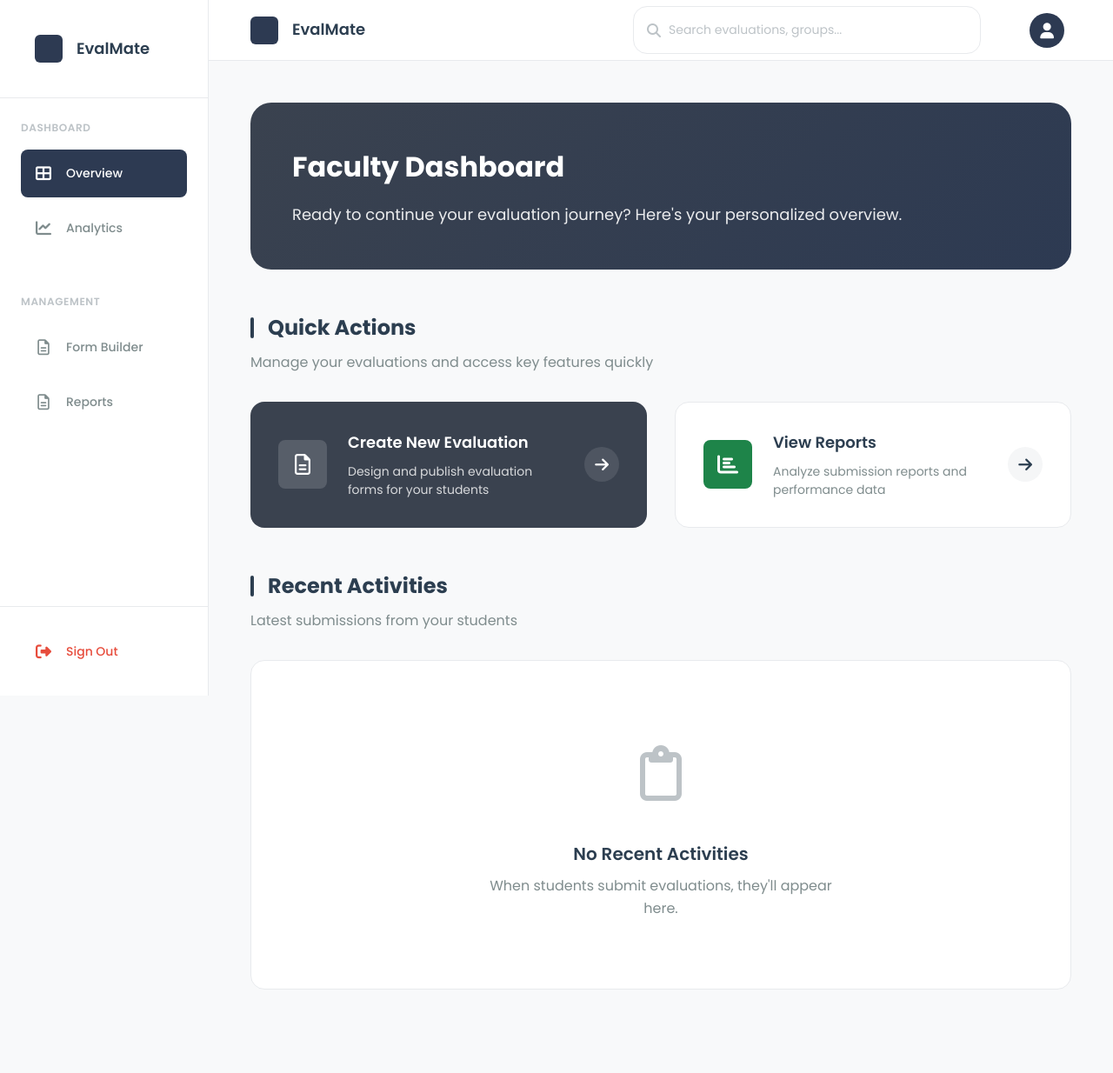
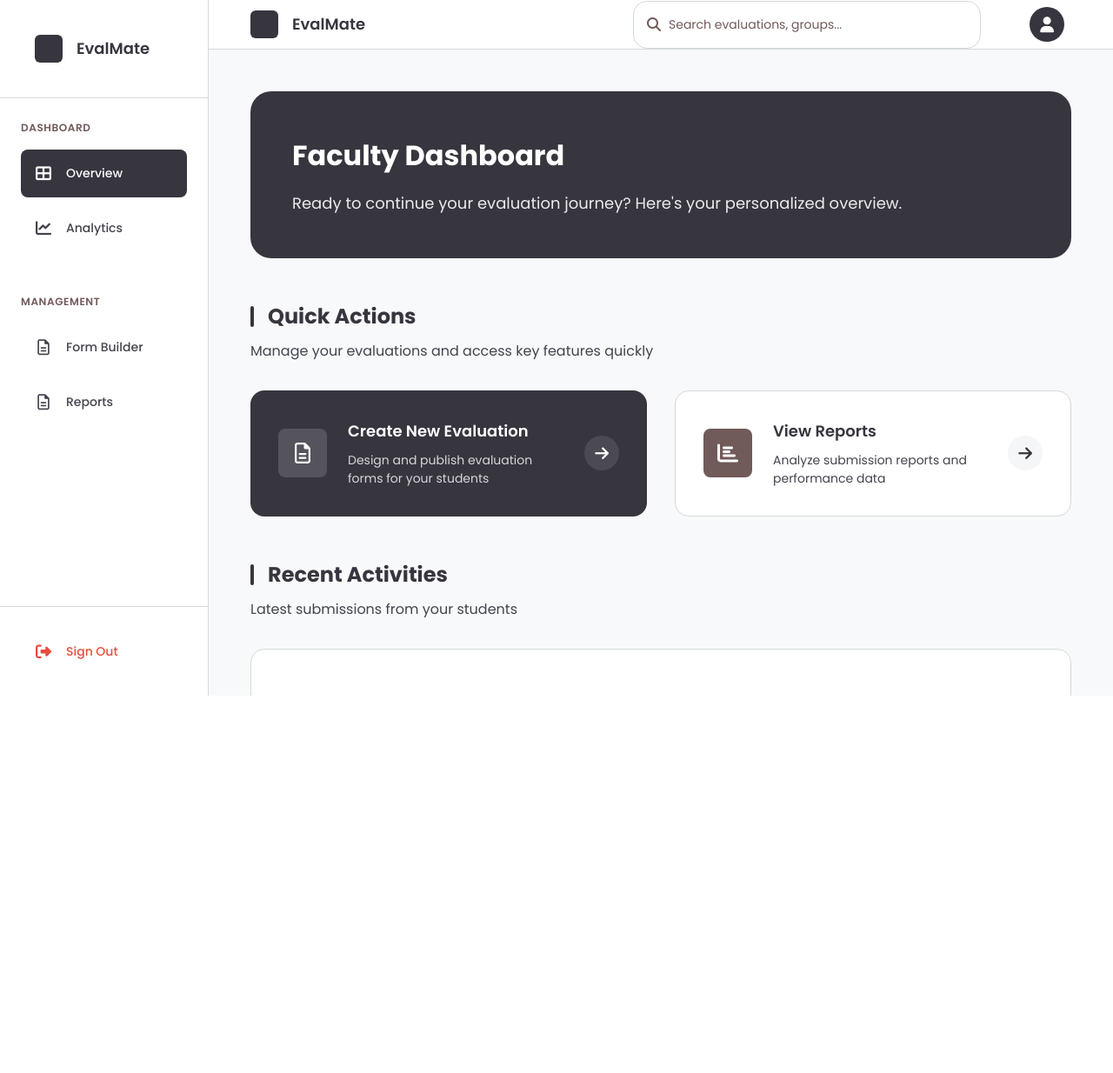
Before and after one commit to Kaigekii/evalmate, a Django app: template templates/EvalMateApp/faculty-dashboard.html in a window 1280 px wide. Shown: the whole page at 87% size. After the commit the page ends 800 px from the top, so only its background shows below. Run offline with Django 5.2, Linux system fonts and the light colour scheme; the template is opened without the code that fills it, so the values that code supplies are empty.

Commit message:
style: enhance faculty dashboard styling

```diff
--- a/static/EvalMateApp/css/faculty-dashboard.css
+++ b/static/EvalMateApp/css/faculty-dashboard.css
@@ -7,19 +7,21 @@
 
 /* CSS Variables */
 :root {
-    /* Colors */
-    --color-primary: #2D3A52;
-    --color-secondary: #3A4A64;
-    --color-accent: #1E8449;
-    --color-accent-light: #27AE60;
-    --color-text-primary: #2C3E50;
-    --color-text-secondary: #7F8C8D;
-    --color-text-light: #BDC3C7;
+    /* Colors - New Theme */
+    --color-primary: #37353E;
+    --color-secondary: #44444E;
+    --color-accent: #715A5A;
+    --color-accent-light: #8A7070;
+    --color-text-primary: #37353E;
+    --color-text-secondary: #44444E;
+    --color-text-light: #715A5A;
     --color-background: #F8F9FA;
     --color-white: #FFFFFF;
-    --color-border: #E8EAED;
+    --color-border: #D3DAD9;
     --color-hover: #F5F6F7;
-    --color-dark: #3A424F;
+    --color-dark: #37353E;
+    --color-light-bg: #D3DAD9;
+    --color-muted: #715A5A;
 
     /* Spacing */
     --spacing-xs: 0.5rem;
@@ -73,14 +75,15 @@ body {
     background-color: var(--color-background);
     color: var(--color-text-primary);
     line-height: 1.6;
-    overflow-x: hidden;
+    overflow: hidden;
 }
 
 /* Dashboard Layout */
 .dashboard {
     display: flex;
-    min-height: 100vh;
+    height: 100vh;
     position: relative;
+    overflow: hidden;
 }
 
 /* ==========================================================================
@@ -274,9 +277,10 @@ body {
     flex: 1;
     margin-left: var(--sidebar-width);
     transition: margin-left var(--transition-base);
-    min-height: 100vh;
+    height: 100vh;
     display: flex;
     flex-direction: column;
+    overflow: hidden;
 }
 
 .sidebar.collapsed ~ .main-content {
```
